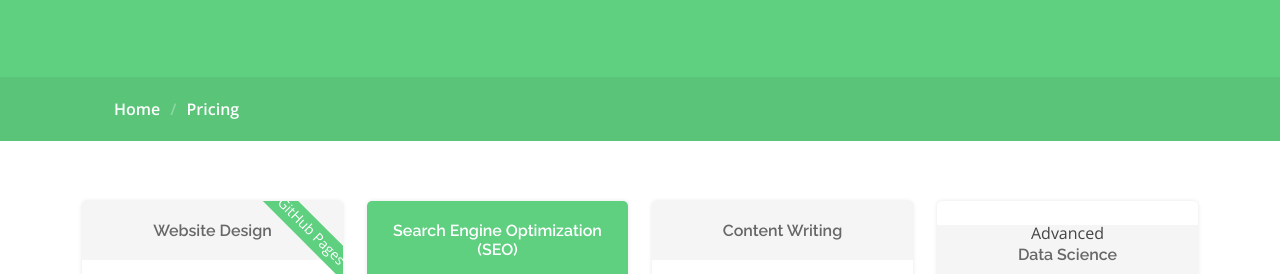
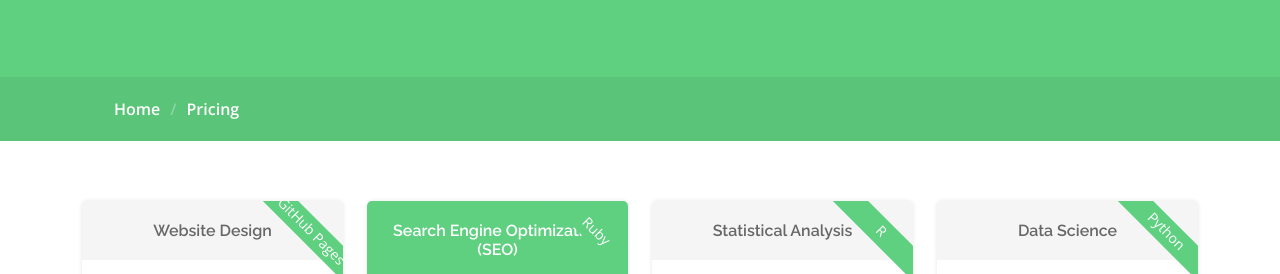
Before and after one commit to Raymond-Onwude/Mentor, a plain HTML site: page pricing.html in a window 1280 px wide. Shown: the part 300-574 px from the top of the page. Drawn offline with nearby package versions, Linux system fonts and the light colour scheme.

Commit message:
Update pricing.html

```diff
--- a/pricing.html
+++ b/pricing.html
@@ -135,6 +135,7 @@
           <!-- SEO Pricing -->
           <div class="col-xl-3 col-lg-6" data-aos="fade-up" data-aos-delay="200">
             <div class="pricing-item featured">
+              <span class="advanced">Ruby</span>
               <h3>Search Engine Optimization (SEO)</h3>
               <h4><sup>$</sup>299<span> / month</span></h4>
               <ul>
@@ -153,7 +154,8 @@
           <!-- Content Writing Pricing -->
           <div class="col-xl-3 col-lg-6" data-aos="fade-up" data-aos-delay="400">
             <div class="pricing-item">
-              <h3>Content Writing</h3>
+              <span class="advanced">R</span>
+              <h3>Statistical Analysis</h3>
               <h4><sup>$</sup>150<span> / article</span></h4>
               <ul>
                 <li>500+ words per article</li>
@@ -171,7 +173,7 @@
           <!-- Data Science Pricing -->
           <div class="col-xl-3 col-lg-6" data-aos="fade-up" data-aos-delay="500">
             <div class="pricing-item">
-              <span class="Python">Advanced</span>
+              <span class="advanced">Python</span>
               <h3>Data Science</h3>
               <h4><sup>$</sup>799<span> / project</span></h4>
               <ul>
```
